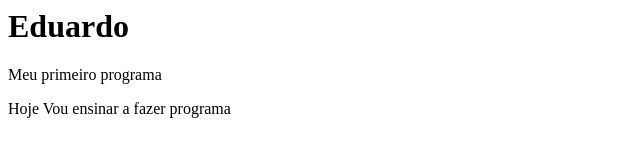
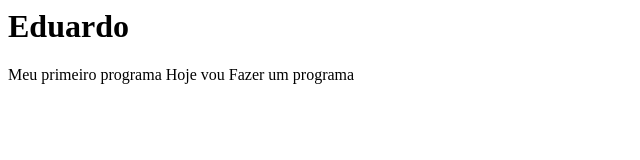
Before and after one commit to oEduardoSch/oEduardoSch.github.io, a plain HTML site: page index.html in a window 1280 px wide. Shown: the whole page, without its empty margins (0-640 px from the left). Drawn offline with Linux system fonts and the light colour scheme.

Commit message:
Update index.html

```diff
--- a/index.html
+++ b/index.html
@@ -4,9 +4,13 @@
    </head>
 
   <body>
+
     <h1> Eduardo </h1>
-    <p> Meu primeiro programa  </p>
-    <p> Hoje Vou ensinar a fazer programa </p>
+
+    <p> Meu primeiro programa
+       Hoje vou Fazer um programa
+   </p>
+
   </body>
 
 </html>
```
